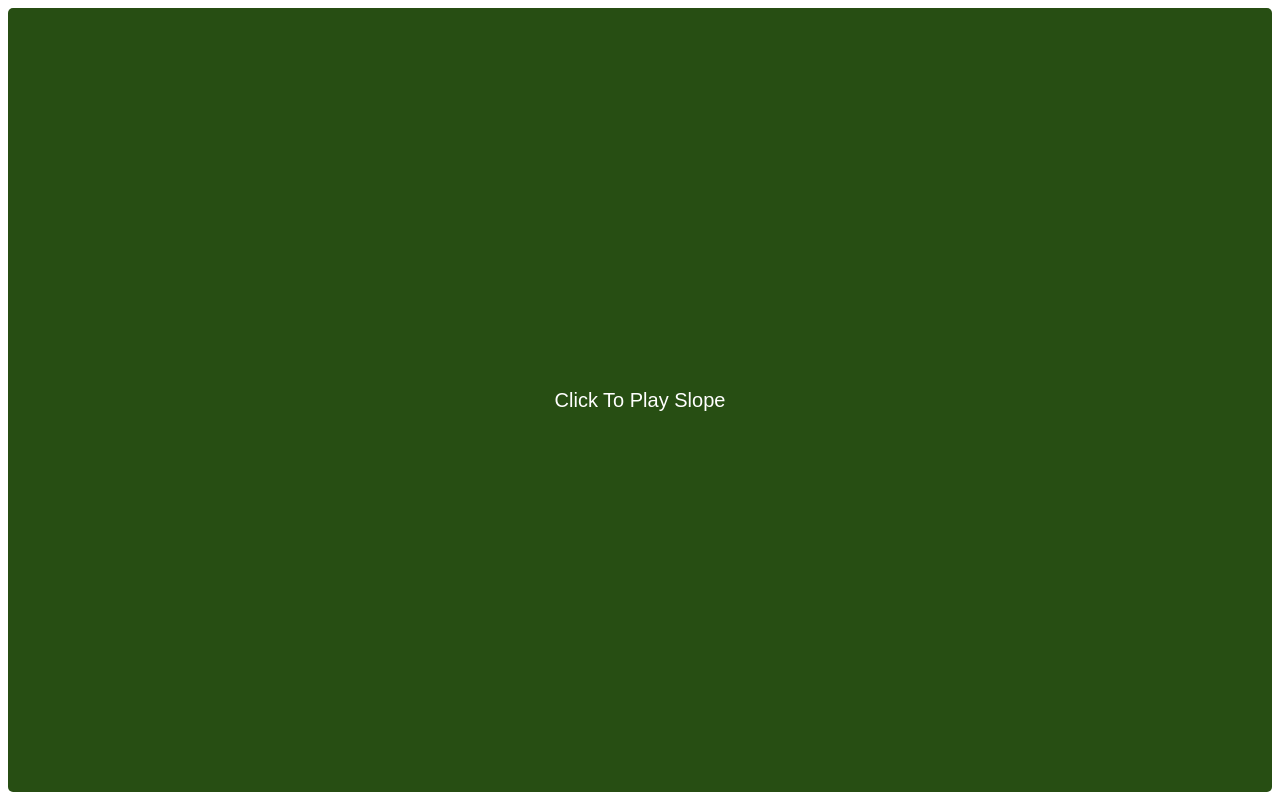
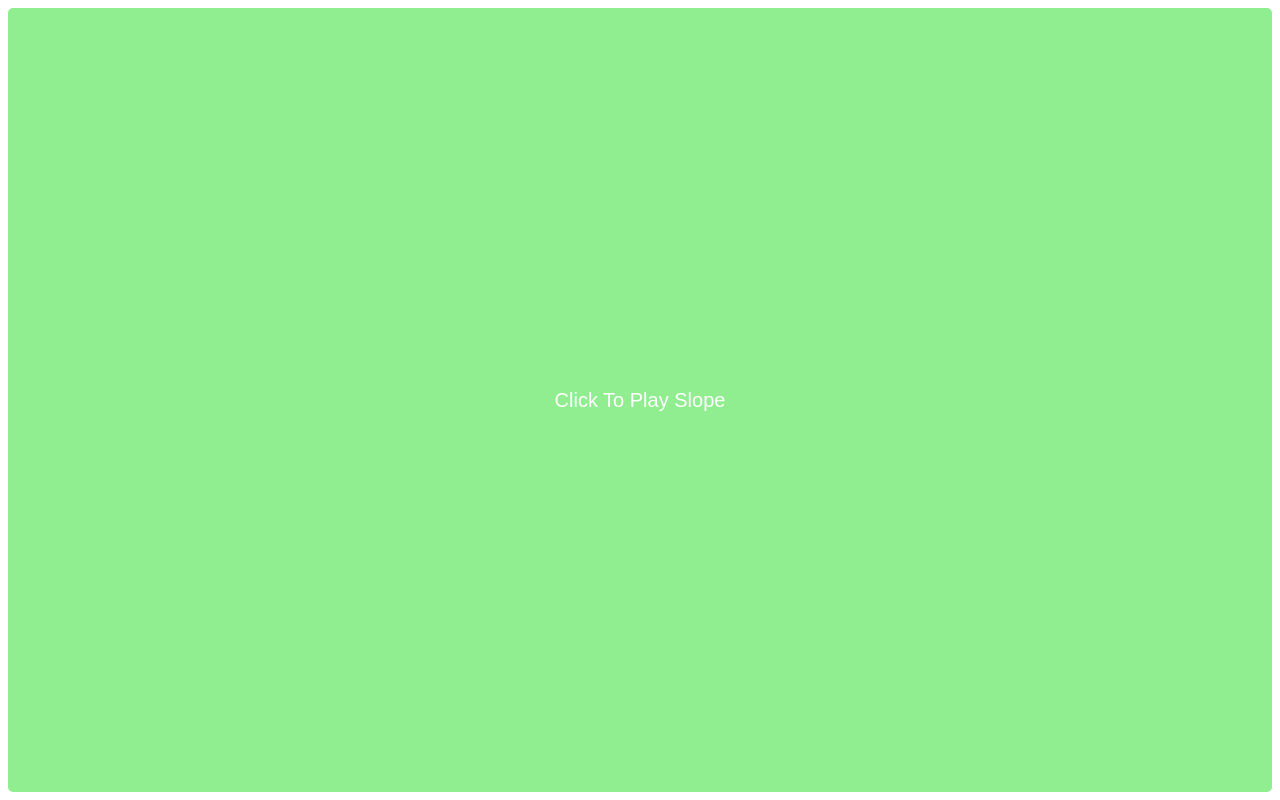
Before and after one commit to loganofc/Slope, a plain HTML site: page index.html in a window 1280 px wide. Drawn offline with Linux system fonts and the light colour scheme.

Commit message:
Update index.html

```diff
--- a/index.html
+++ b/index.html
@@ -7,7 +7,7 @@
   border: 0;
 border-color: #fff;
   border-radius: 5px;
-  background: #274e13;
+  background: #90EE90;
   color: #fff;
   padding: 0px 46px;
   font-size: 20px;
@@ -15,7 +15,7 @@
 }
 
 .c-button:hover {
-  background: #6aa84f;
+  background: #90EE90;
 }
 
 .c-button:focus {
```
